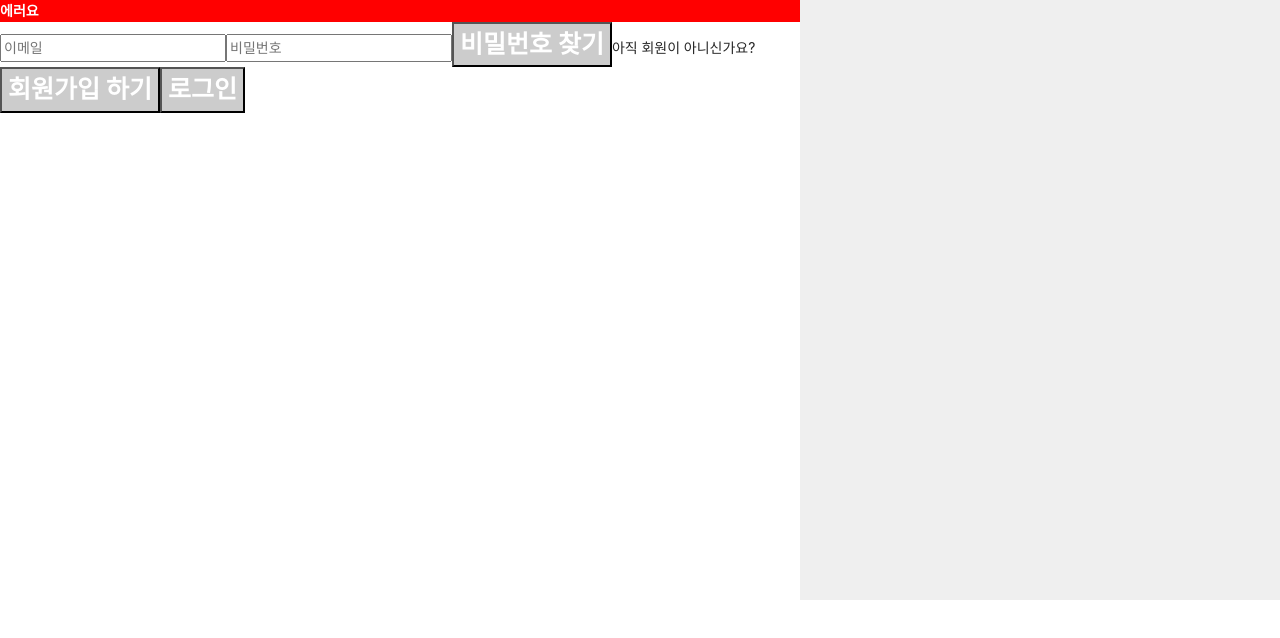
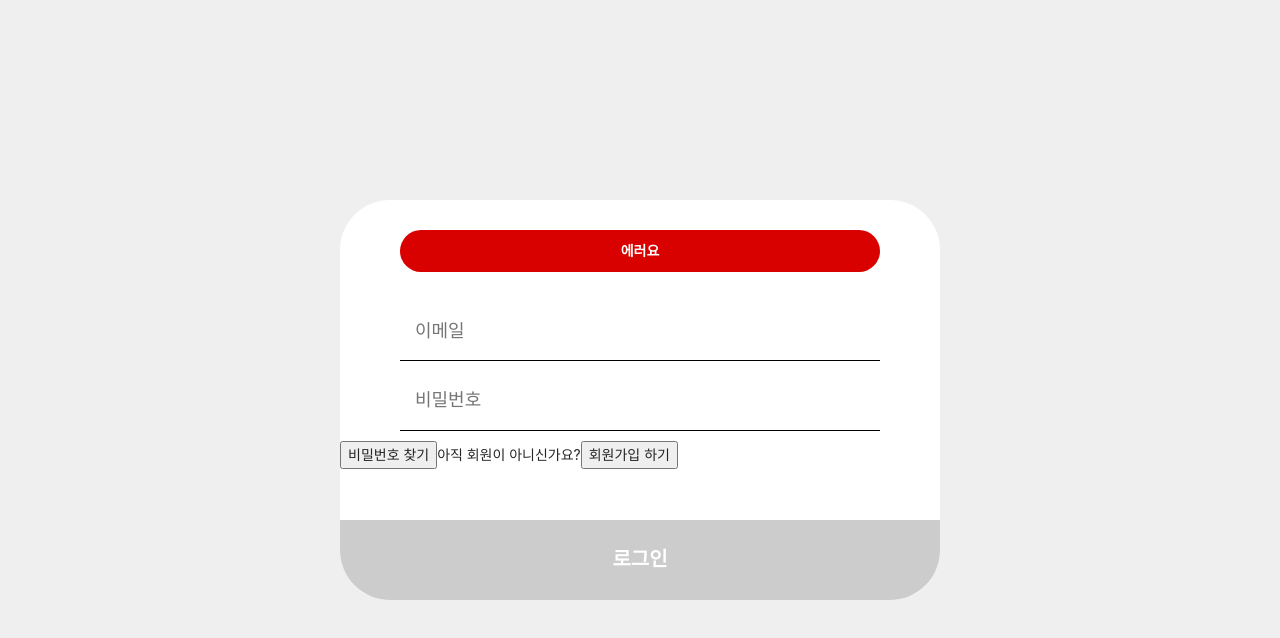
Before and after one commit to cbnu12/yas-front, a React (Create React App) app: page /signIn in a window 1280 px wide. Shown: the top 638 px of the page. Built offline with nearby package versions, Linux system fonts and the light colour scheme.

Commit message:
feat: 모달 css 설정

```diff
--- a/src/common/Modal/Modal.scss
+++ b/src/common/Modal/Modal.scss
@@ -1,22 +1,63 @@
 .modal-background {
+    height: 100vh;
+    width: 100vw;
     background-color: #efefef;
+    position: relative;
 }
 
 .modal-container {
     background-color: white;
-    width: 800px;
-    height: 600px;
+    width: 600px;
+    height: 400px;
+    margin: auto;
+    position: absolute;
+    transform: translate(-50%, -50%);
+    top: 50%;
+    left: 50%;
+    border-radius: 50px;
 
     .error-box {
-        background-color: red;
+        width: 80%;
+        padding: 10px;
+        margin: 30px auto;
+        background-color: #D90000;
         color: white;
         font-weight: bold;
+        text-align: center;
+        border-radius: 30px;
     }
 
-    button {
+    input{
+        margin: 10px auto;
+        width: 80%;
+        display: block;
+        border-style: none;
+        border-bottom: 1px solid black;
+        font-size: 18px;
+        padding: 15px;
+
+        &:focus{
+            outline: none;
+        }
+    }
+
+    .text{
+        border: none;
+        background-color: transparent;
+    }
+
+    &__submit {
+        width: 100%;
+        height: 80px;
+        position: absolute;
+        left: 0px;
+        bottom: 0px;
+
         background-color: #cccccc;
         font-weight: bold;
-        font-size: 25px;
+        font-size: 20px;
         color: white;
+        border-radius: 0px 0px 50px 50px;
+        border: 0px;
     }
 }
--- a/src/common/Modal/Modal.tsx
+++ b/src/common/Modal/Modal.tsx
@@ -15,7 +15,9 @@ const Modal = ({ children, buttonText, onClick, errorMessage }: Props) => {
       <div className="modal-container">
         <div className="error-box">{errorMessage}</div>
         {children}
-        <button onClick={onClick}>{buttonText}</button>
+        <button className="modal-container__submit" onClick={onClick}>
+          {buttonText}
+        </button>
       </div>
     </div>
   );
```
